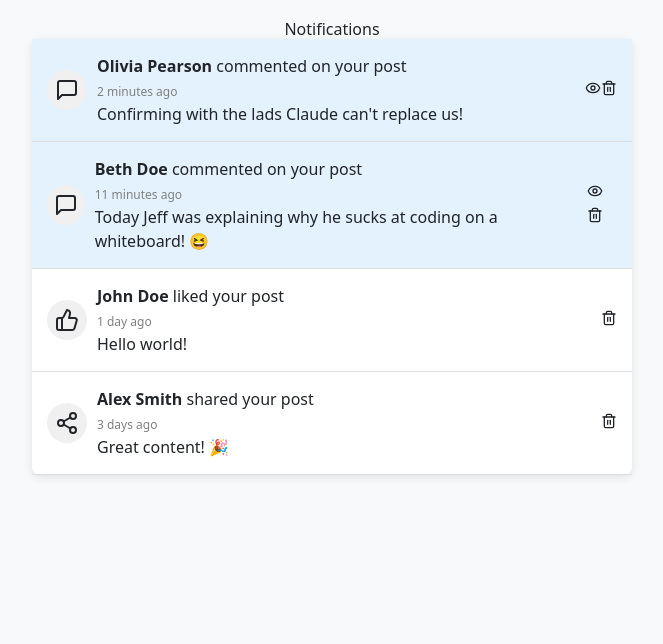
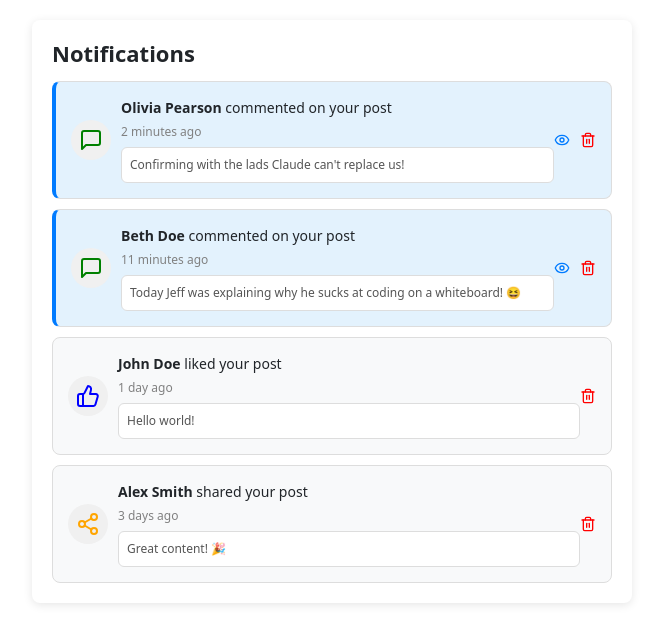
Before and after one commit to Nisith99/SDGP-GameSphere, a React (Vite) app in the folder frontend/: page /Notification in a window 1280 px wide. Shown: the top 644 px of the page, without its empty margins (308-971 px from the left). Built offline with nearby package versions, Linux system fonts and the light colour scheme.

Commit message:
updated the css file according to my modifications

```diff
--- a/frontend/src/Components/Notifications.css
+++ b/frontend/src/Components/Notifications.css
@@ -1,50 +1,37 @@
 .notifications-container {
-    min-height: 100vh;
-    display: flex;
-    flex-direction: column;
-    align-items: center;
-    background-color: #f8f9fa;
+  max-width: 600px;
+  margin: 20px auto;
   padding: 20px;
+  background: #ffffff;
+  border-radius: 8px;
+  box-shadow: 0 2px 10px rgba(0, 0, 0, 0.1);
 }
 
-  .filters {
-    display: flex;
-    gap: 10px;
-    margin-bottom: 20px;
-  }
-
-  .filter-button {
-    padding: 8px 16px;
-    border-radius: 8px;
-    cursor: pointer;
-    border: none;
-    background-color: #e0e0e0;
-    transition: background 0.3s ease;
-  }
-
-  .filter-button.active {
-    background-color: #007bff;
-    color: white;
+h2 {
+  font-size: 22px;
+  font-weight: bold;
+  margin-bottom: 15px;
 }
 
 .notifications-list {
-    max-width: 600px;
-    width: 100%;
-    background: white;
-    border-radius: 8px;
-    box-shadow: 0 2px 10px rgba(0, 0, 0, 0.1);
+  display: flex;
+  flex-direction: column;
+  gap: 10px;
 }
 
 .notification-item {
   display: flex;
   align-items: center;
   padding: 15px;
-    border-bottom: 1px solid #ddd;
+  background: #f8f9fa;
+  border-radius: 8px;
+  border: 1px solid #ddd;
   transition: background 0.3s ease;
 }
 
 .notification-item.unread {
   background: #e3f2fd;
+  border-left: 4px solid #007bff;
 }
 
 .icon-wrapper {
@@ -55,33 +42,66 @@
   height: 40px;
   border-radius: 50%;
   background: #f0f0f0;
+  margin-right: 10px;
 }
 
 .notification-content {
   flex-grow: 1;
-    margin-left: 10px;
 }
 
-  .message {
+.notification-content p {
+  margin: 0;
   font-size: 14px;
-    font-weight: 500;
 }
 
-  .time {
+.notification-content .time {
   font-size: 12px;
   color: gray;
 }
 
-  .unread-indicator {
-    width: 8px;
-    height: 8px;
-    background: #007bff;
-    border-radius: 50%;
-    margin-left: auto;
+.related-post {
+  margin-top: 5px;
+  padding: 8px;
+  background: #ffffff;
+  border: 1px solid #ddd;
+  border-radius: 6px;
+  font-size: 12px;
+  color: #555;
 }
 
-  .icon.trial { color: blue; }
-  .icon.selection { color: green; }
-  .icon.message { color: purple; }
-  .icon.club_invite { color: yellow; }
-  .icon.achievement { color: orange; }
+.actions {
+  display: flex;
+  gap: 10px;
+}
+
+.actions button {
+  background: none;
+  border: none;
+  cursor: pointer;
+  transition: opacity 0.2s;
+}
+
+.actions .mark-read {
+  color: #007bff;
+}
+
+.actions .delete {
+  color: red;
+}
+
+.actions button:hover {
+  opacity: 0.7;
+}
+
+/* Notification Icons */
+.icon.like {
+  color: blue;
+}
+
+.icon.comment {
+  color: green;
+}
+
+.icon.share {
+  color: orange;
+}
```
Lines whose indentation alone changed are shown as unchanged.
